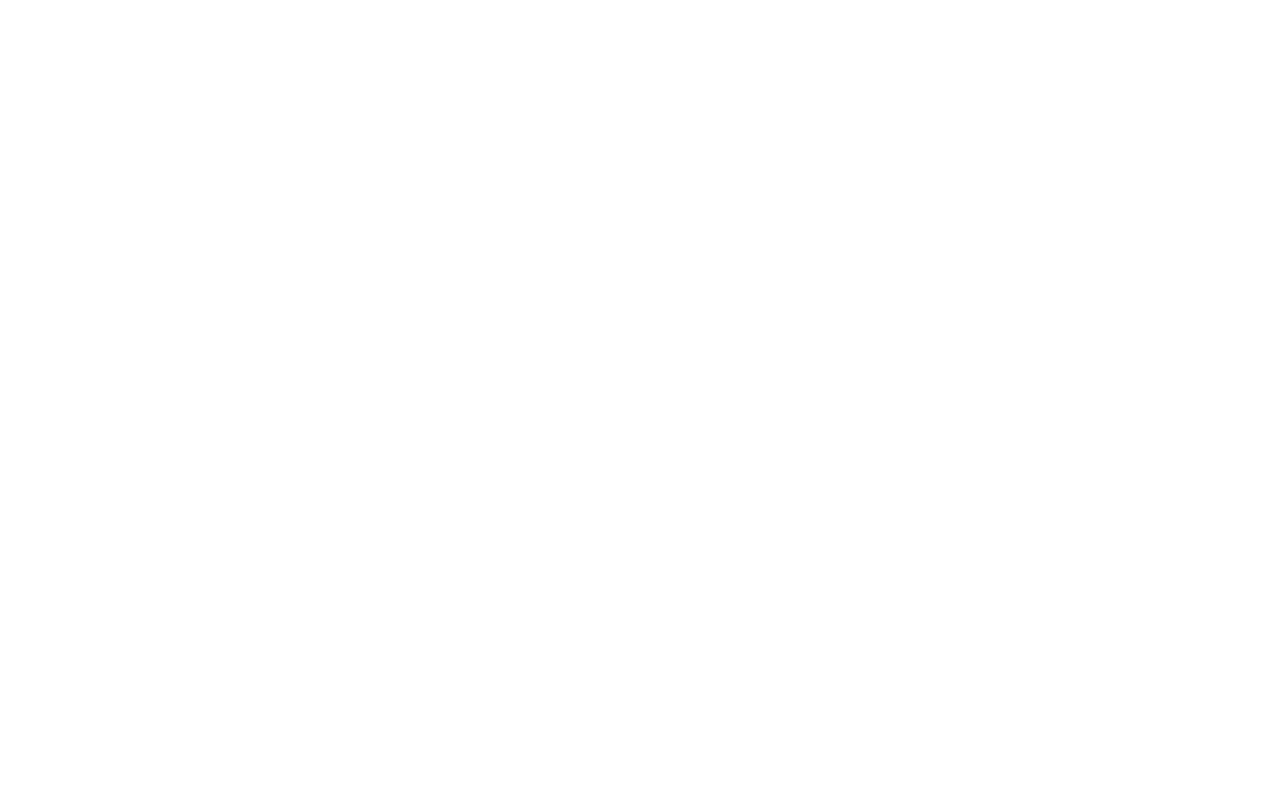
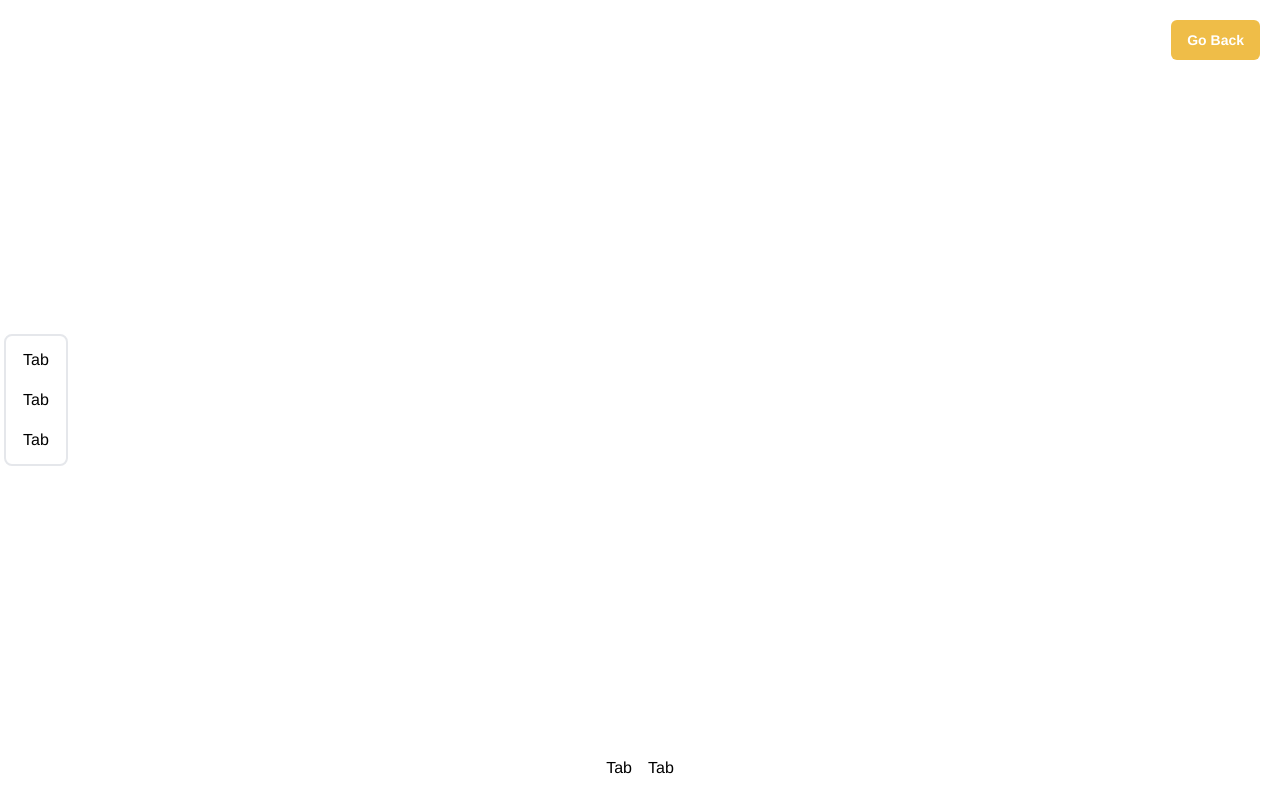
Before and after one commit to kent0198/shirt-explore, a React (Vite) app in the folder shirt-3/: page / in a window 1280 px wide. Both pictures are taken after a click on the button "Customize It". Built offline with nearby package versions, Linux system fonts and the light colour scheme; a web font is replaced by a local one.

Commit message:
++layout

```diff
--- a/shirt-3/src/pages/Customizer.tsx
+++ b/shirt-3/src/pages/Customizer.tsx
@@ -7,11 +7,56 @@
 import { downloadCanvasToImage, reader } from "@config/helpers"
 import { EditorTabs,FilterTabs, DecalTypes } from "@config/contants"
 import { fadeAnimation,slideAnimation } from "@motion/motion"
+import Tab from "@comp/Tab/Tab"
+import CustomButton from "@comp/Button/CustomButton"
 
 const Customizer = () => {
+  const snap=useSnapshot(state)
   return (
     <AnimatePresence>
+      {
+        !snap.intro && (
+          <>
+            <motion.div
+            className="absolute top-0 left-0 z-10"
+            key='custom'
+            {...slideAnimation('left')}
+            >
+              <div className="flex items-center min-h-screen">
+                <div className="w-16 border-[2px] rounded-lg flex flex-col justify-center items-center ml-1 py-3 gap-4 ">
+                  {EditorTabs.map((tab)=>(
+                    <Tab
+                      key={tab.name}
 
+                    />
+                  ))}
+                </div>
+              </div>
+            </motion.div>
+            <motion.div
+              className="absolute z-10 top-5 right-5"
+              {...fadeAnimation}
+            >
+              <CustomButton
+                type="filled"
+                handleClick={()=>state.intro=true}
+                title="Go Back"
+                customStyles="w-fit px-4 py-2.5 font-bold text-sm "
+              />
+            </motion.div>
+            <motion.div className="absolute z-10 bottom-5 right-0 left-0 w-full flex justify-center items-center gap-4"
+              {...slideAnimation('up')}
+            >
+              {FilterTabs.map((tab)=>(
+                <Tab
+                  key={tab.name}
+
+                />
+              ))}
+            </motion.div>
+          </>
+        )
+      }
     </AnimatePresence>
   )
 }
```
